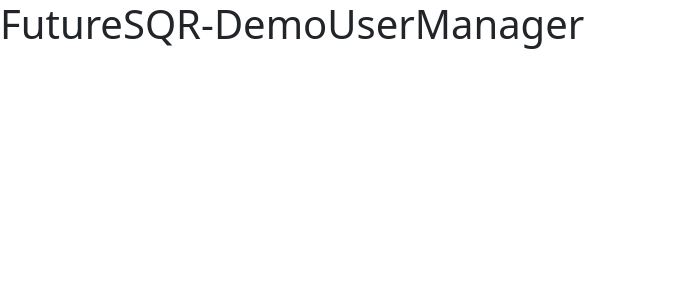
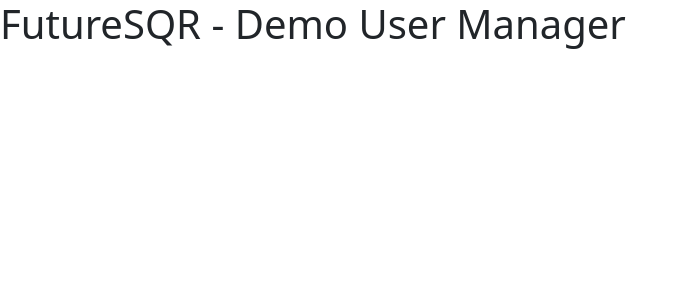
Before and after one commit to rbreunung/FutureSQR-DemoUserManager, an Angular app: page / in a window 1280 px wide. Shown: the top 300 px of the page, without its empty margins (0-685 px from the left). Built offline with nearby package versions, Linux system fonts and the light colour scheme.

Commit message:
Fix Test

```diff
--- a/src/app/app.component.ts
+++ b/src/app/app.component.ts
@@ -6,5 +6,5 @@ import { Component } from '@angular/core';
   styleUrls: ['./app.component.css']
 })
 export class AppComponent {
-  title = 'FutureSQR-DemoUserManager';
+  title = 'FutureSQR - Demo User Manager';
 }
```
Also changed, not shown: 1 other file (tests, documents, lock files or other folders).
